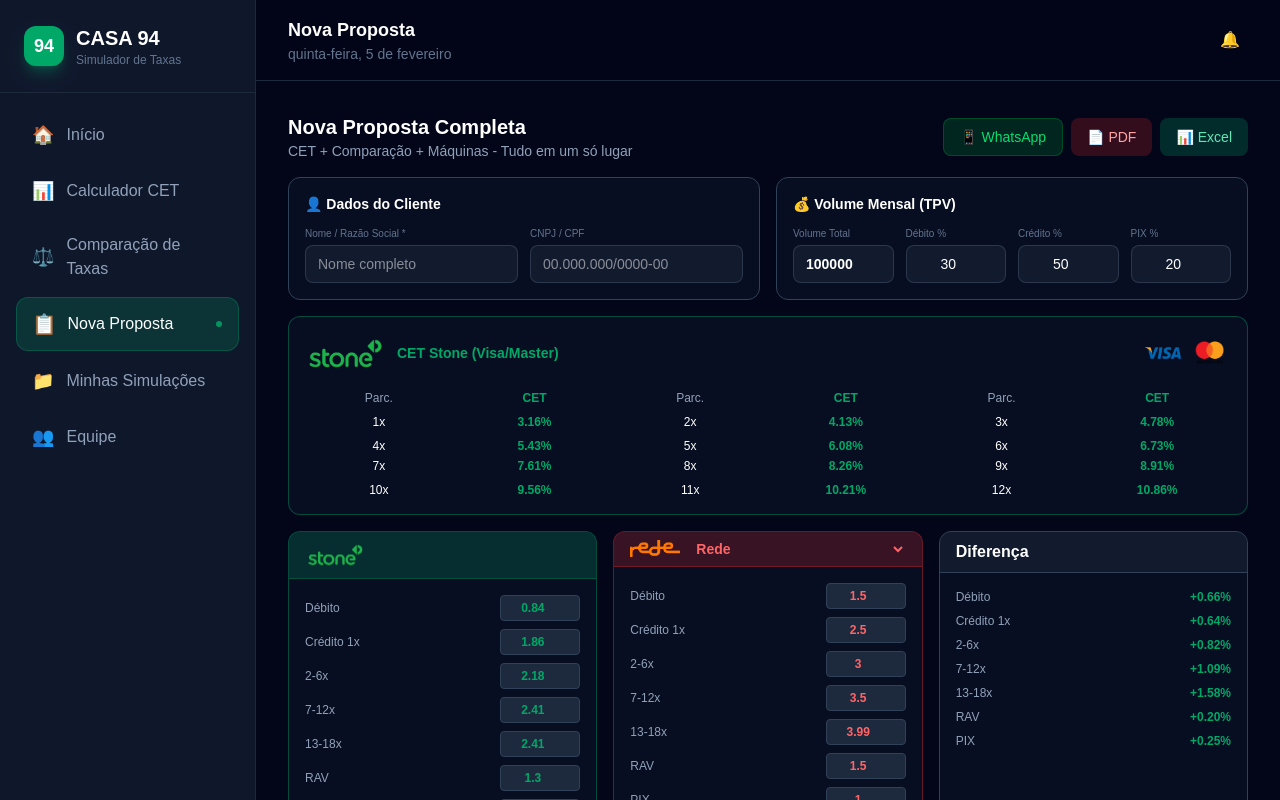
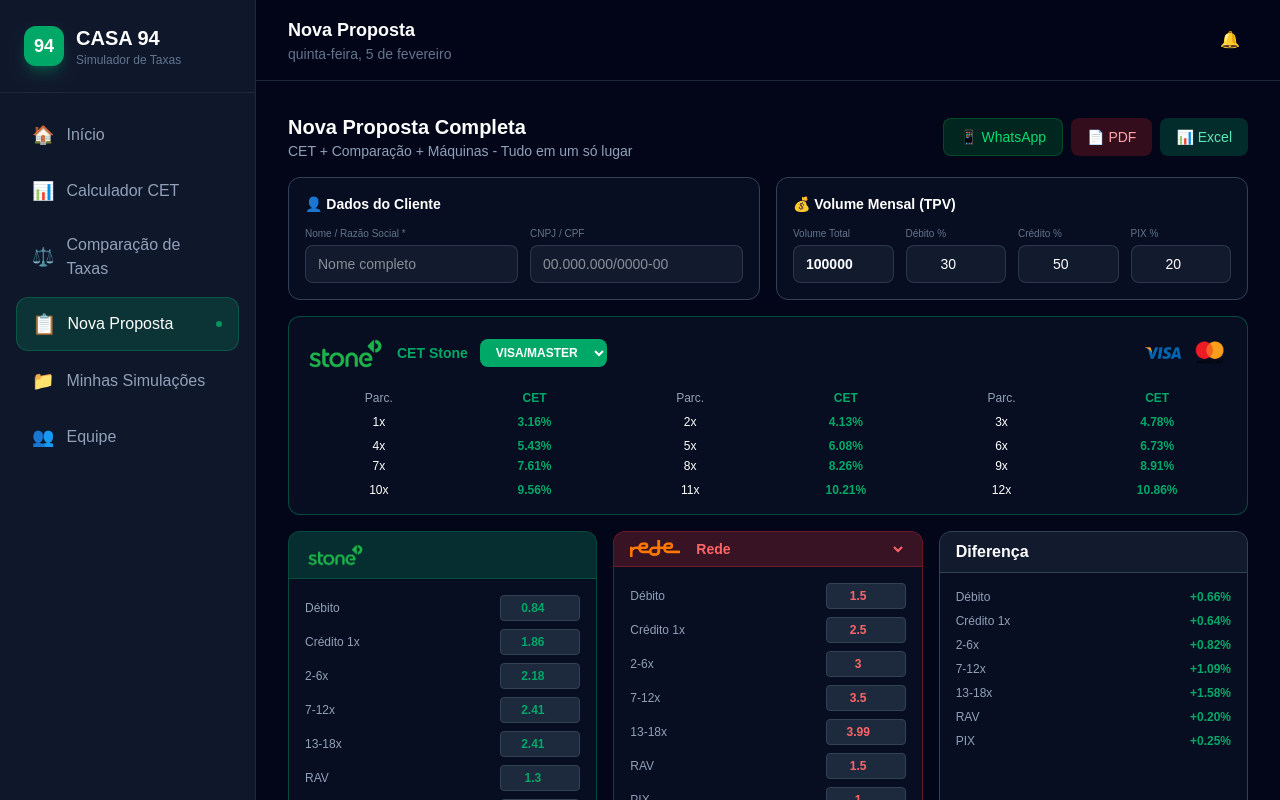
Before and after one commit to SDRCasagrande/casa94-stone, a Next.js app: page /dashboard/proposta in a window 1280 px wide. Shown: the top 800 px of the page. Built offline with nearby package versions, Linux system fonts and the light colour scheme.

Commit message:
feat: add card brand selector (VISA/MASTER, ELO, AMEX, HIPERCARD, CABAL) with logos and different rates

```diff
--- a/src/app/dashboard/proposta/page.tsx
+++ b/src/app/dashboard/proposta/page.tsx
@@ -45,10 +45,29 @@
     const [volumeTotal, setVolumeTotal] = useState(100000);
     const [shares, setShares] = useState({ debit: 30, credit: 50, pix: 20 });
 
-    // === Taxas Stone ===
+    // === Bandeira de Cartão ===
+    const [cardBrand, setCardBrand] = useState<'VISA/MASTER' | 'ELO' | 'AMEX' | 'HIPERCARD' | 'CABAL'>('VISA/MASTER');
+
+    // Taxas por bandeira
+    const BRAND_RATES = {
+        'VISA/MASTER': { debit: 0.84, credit1x: 1.86, credit2to6: 2.18, credit7to12: 2.41, credit13to18: 2.41 },
+        'ELO': { debit: 1.83, credit1x: 2.82, credit2to6: 3.28, credit7to12: 3.76, credit13to18: 3.76 },
+        'AMEX': { debit: 2.50, credit1x: 3.50, credit2to6: 4.00, credit7to12: 4.50, credit13to18: 4.50 },
+        'HIPERCARD': { debit: 1.90, credit1x: 2.90, credit2to6: 3.40, credit7to12: 3.90, credit13to18: 3.90 },
+        'CABAL': { debit: 1.80, credit1x: 2.80, credit2to6: 3.30, credit7to12: 3.80, credit13to18: 3.80 },
+    };
+
+    // === Taxas Stone (vem da bandeira selecionada) ===
     const [stone, setStone] = useState({
         debit: 0.84, credit1x: 1.86, credit2to6: 2.18, credit7to12: 2.41, credit13to18: 2.41, rav: 1.30, pix: 0.75
     });
+
+    // Atualizar taxas quando mudar bandeira
+    const selectBrand = (brand: typeof cardBrand) => {
+        setCardBrand(brand);
+        const rates = BRAND_RATES[brand];
+        setStone(prev => ({ ...prev, ...rates }));
+    };
 
     // === Taxas Concorrente ===
     const [competitorName, setCompetitorName] = useState('Rede');
@@ -190,12 +209,12 @@
             yPos += 6;
         }
 
-        // VISA/MASTER - Taxas horizontais
+        // Bandeira do cartão - Taxas horizontais
         yPos += 6;
         doc.setTextColor(0, 168, 104);
         doc.setFontSize(12);
         doc.setFont('helvetica', 'bold');
-        doc.text('VISA/MASTER', 15, yPos);
+        doc.text(cardBrand, 15, yPos);
         yPos += 4;
 
         autoTable(doc, {
@@ -380,11 +399,28 @@
                 <div className="flex items-center justify-between mb-4">
                     <div className="flex items-center gap-3">
                         <Image src={LOGOS.stone} alt="Stone" width={80} height={24} className="object-contain" />
-                        <h2 className="text-[#00A868] font-bold text-sm">CET Stone (Visa/Master)</h2>
+                        <h2 className="text-[#00A868] font-bold text-sm">CET Stone</h2>
+                        <select
+                            value={cardBrand}
+                            onChange={(e) => selectBrand(e.target.value as typeof cardBrand)}
+                            className="bg-[#00A868] text-white font-bold text-xs px-3 py-1.5 rounded-lg border-0 cursor-pointer"
+                        >
+                            <option value="VISA/MASTER">VISA/MASTER</option>
+                            <option value="ELO">ELO</option>
+                            <option value="AMEX">AMEX</option>
+                            <option value="HIPERCARD">HIPERCARD</option>
+                            <option value="CABAL">CABAL</option>
+                        </select>
                     </div>
                     <div className="flex gap-2">
-                        <Image src={LOGOS.visa} alt="Visa" width={40} height={24} className="object-contain" />
-                        <Image src={LOGOS.master} alt="Master" width={40} height={24} className="object-contain" />
+                        {cardBrand === 'VISA/MASTER' && (
+                            <>
+                                <Image src={LOGOS.visa} alt="Visa" width={40} height={24} className="object-contain" />
+                                <Image src={LOGOS.master} alt="Master" width={40} height={24} className="object-contain" />
+                            </>
+                        )}
+                        {cardBrand === 'ELO' && <Image src={LOGOS.elo} alt="Elo" width={50} height={24} className="object-contain" />}
+                        {cardBrand === 'AMEX' && <Image src={LOGOS.amex} alt="Amex" width={50} height={24} className="object-contain" />}
                     </div>
                 </div>
                 <div className="grid grid-cols-6 gap-2 text-center mb-2">
```
